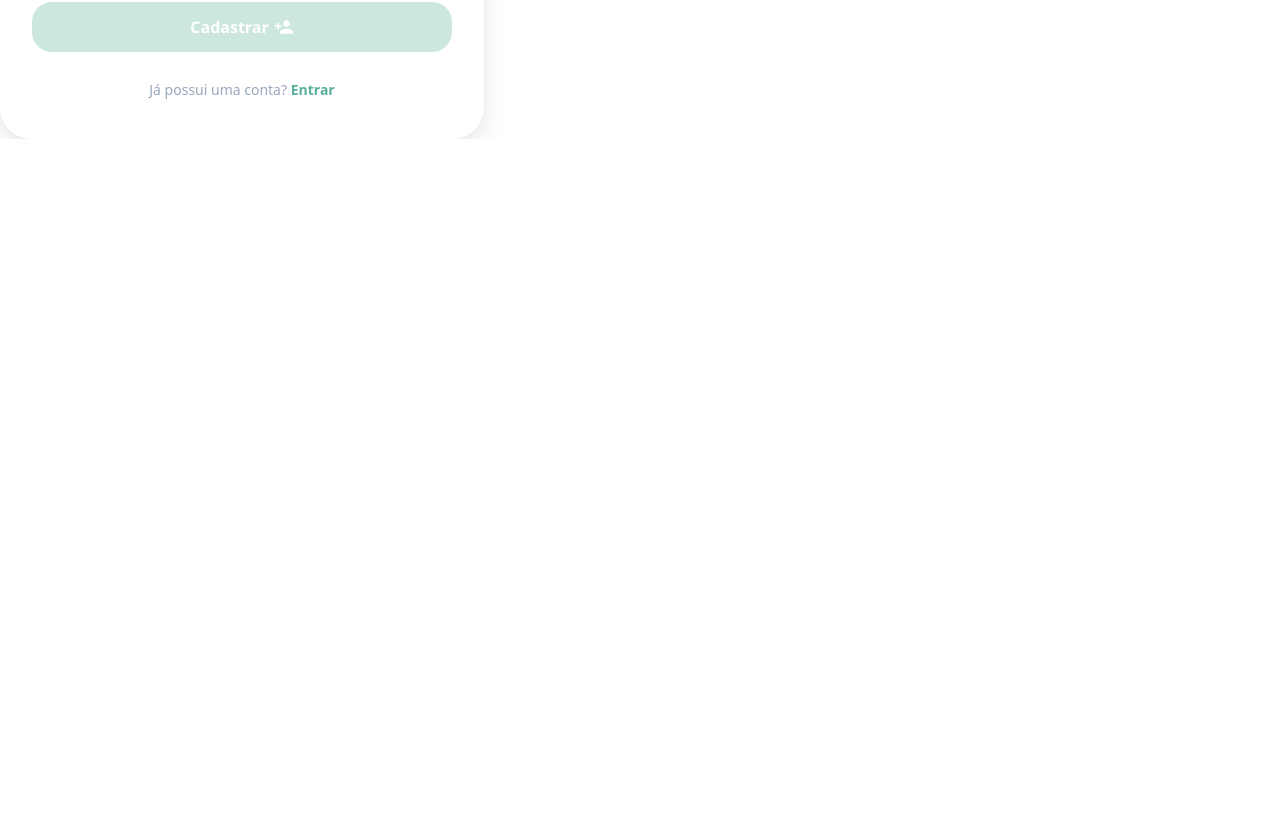
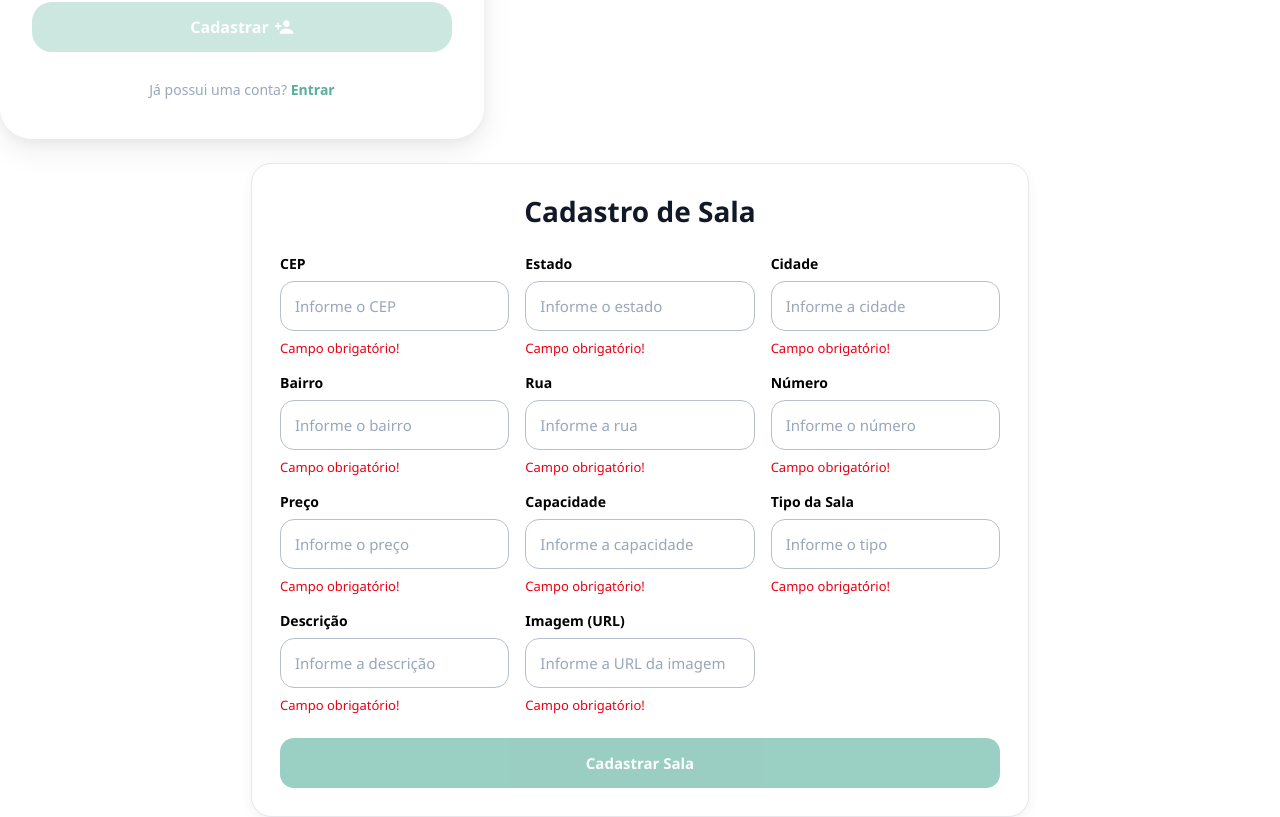
Before and after one commit to Alerrandoribeiro/my-office-front-end-senac, a React (Vite) app: page / in a window 1280 px wide. Shown: the part 1238-2055 px from the top of the page. Before the commit the page ends 1377 px from the top, so only its background shows below. Built offline with nearby package versions, Linux system fonts and the light colour scheme.

Commit message:
Subindo formulário de cadastro de sala

```diff
--- a/src/App.jsx
+++ b/src/App.jsx
@@ -1,4 +1,5 @@
 
+import FormularioDeCadastroDeSala from './components/organismo/FormularioDeCadastroDeSala/FormularioDeCadastroDeSala';
 import FormularioDeCadastroUsuario from './components/organismo/FormularioDeCadastroUsuario/FormularioDeCadastroUsuario';
 import FormularioLogin from './components/organismo/FormularioLogin/FormularioLogin';
 
@@ -9,6 +10,7 @@ function App() {
     <>
       <FormularioLogin/>
       <FormularioDeCadastroUsuario/>
+      <FormularioDeCadastroDeSala/>
     </>
   )
 }
--- /dev/null
+++ b/src/components/organismo/FormularioDeCadastroDeSala/FormularioDeCadastroDeSala.css
@@ -0,0 +1,97 @@
+.formulario-cadastro-sala_root {
+    width: 100%;
+    max-width: 720px;
+
+    margin: 24px auto;
+    padding: 28px;
+
+    background: #ffffff;
+
+    border: 1px solid #e5e7eb;
+    border-radius: 20px;
+
+    box-shadow:
+        0 4px 12px rgba(0, 0, 0, 0.05);
+
+    display: flex;
+    flex-direction: column;
+    gap: 24px;
+
+    font-family: "Segoe UI", sans-serif;
+}
+
+.formulario-cadastro-sala_titulo {
+    margin: 0;
+
+    font-size: 28px;
+    font-weight: 700;
+
+    color: #111827;
+
+    text-align: center;
+}
+
+.formulario-cadastro-sala_campos {
+    display: grid;
+
+    grid-template-columns: repeat(auto-fit, minmax(220px, 1fr));
+
+    gap: 16px;
+}
+
+.formulario-cadastro-sala_campos input,
+.formulario-cadastro-sala_campos textarea {
+    transition:
+        border-color 0.2s ease,
+        box-shadow 0.2s ease;
+}
+
+.formulario-cadastro-sala_campos input:focus,
+.formulario-cadastro-sala_campos textarea:focus {
+    border-color: #2563eb;
+
+    box-shadow: 0 0 0 3px rgba(37, 99, 235, 0.12);
+}
+
+.formulario-cadastro-sala_botao {
+    width: 100%;
+}
+
+.formulario-cadastro-sala_botao button {
+    border-radius: 14px !important;
+
+    font-size: 15px;
+    font-weight: 600;
+
+    transition:
+        transform 0.2s ease,
+        box-shadow 0.2s ease;
+}
+
+.formulario-cadastro-sala_botao button:hover:not(:disabled) {
+    transform: translateY(-1px);
+
+    box-shadow:
+        0 6px 16px rgba(37, 99, 235, 0.18);
+}
+
+.formulario-cadastro-sala_botao button:disabled {
+    opacity: 0.6;
+
+    cursor: not-allowed;
+}
+
+@media (max-width: 768px) {
+    .formulario-cadastro-sala_root {
+        padding: 20px;
+        margin: 16px;
+    }
+
+    .formulario-cadastro-sala_campos {
+        grid-template-columns: 1fr;
+    }
+
+    .formulario-cadastro-sala_titulo {
+        font-size: 24px;
+    }
+}
--- /dev/null
+++ b/src/components/organismo/FormularioDeCadastroDeSala/FormularioDeCadastroDeSala.jsx
@@ -0,0 +1,201 @@
+import { useState } from "react";
+import "./FormularioDeCadastroDeSala.css";
+
+import InputComLabel from "../../moleculas/InputComLabel/InputComLabel";
+import Botao from "../../atomos/Botao/Botao";
+import { MASCARA_CEP, formatarComMascara } from "../../utils/mascaras";
+
+const FormularioDeCadastroDeSala = () => {
+    const [cep, setCep] = useState("");
+    const [estado, setEstado] = useState("");
+    const [cidade, setCidade] = useState("");
+    const [bairro, setBairro] = useState("");
+    const [numero, setNumero] = useState("");
+    const [rua, setRua] = useState("");
+    const [preco, setPreco] = useState("");
+    const [capacidade, setCapacidade] = useState("");
+    const [tipoSala, setTipoSala] = useState("");
+    const [descricao, setDescricao] = useState("");
+    const [imagem, setImagem] = useState("");
+    const [latitude, setLatitude] = useState("");
+    const [longitude, setLongitude] = useState("");
+
+    const limparCampos = () => {
+        setCep("");
+        setEstado("");
+        setCidade("");
+        setBairro("");
+        setRua("");
+        setNumero("");
+        setPreco("");
+        setCapacidade("");
+        setTipoSala("");
+        setDescricao("");
+        setImagem("");
+        setLatitude("");
+        setLongitude("");
+    };
+
+    const erroDeObrigatoriedade = (campo) => {
+        return !campo ? "Campo obrigatório!" : "";
+    };
+
+    const fazerCadastroSala = () => {
+        console.log({
+            cep,
+            estado,
+            cidade,
+            bairro,
+            rua,
+            numero,
+            preco,
+            capacidade,
+            tipoSala,
+            descricao,
+            imagem,
+            latitude,
+            longitude
+        });
+
+        alert("Cadastro realizado com sucesso!");
+        limparCampos();
+    };
+
+    const botaoDesabilitado =
+        !cep ||
+        !estado ||
+        !cidade ||
+        !bairro ||
+        !rua ||
+        !numero ||
+        !preco ||
+        !capacidade ||
+        !tipoSala ||
+        !descricao ||
+        !imagem ||
+        !latitude ||
+        !longitude;
+
+    return (
+        <div className="formulario-cadastro-sala_root">
+            <h1 className="formulario-cadastro-sala_titulo">
+                Cadastro de Sala
+            </h1>
+
+            <div className="formulario-cadastro-sala_campos">
+
+                <InputComLabel
+                    label="CEP"
+                    placeholder="Informe o CEP"
+                    valor={cep}
+                    aoAlterar={(e) => setCep(formatarComMascara(e.target.value, MASCARA_CEP))}
+                    largura="100%"
+                    mensagemErro={erroDeObrigatoriedade(cep)}
+                />
+
+                <InputComLabel
+                    label="Estado"
+                    placeholder="Informe o estado"
+                    valor={estado}
+                    aoAlterar={(e) => setEstado(e.target.value)}
+                    largura="100%"
+                    mensagemErro={erroDeObrigatoriedade(estado)}
+                />
+
+                <InputComLabel
+                    label="Cidade"
+                    placeholder="Informe a cidade"
+                    valor={cidade}
+                    aoAlterar={(e) => setCidade(e.target.value)}
+                    largura="100%"
+                    mensagemErro={erroDeObrigatoriedade(cidade)}
+                />
+
+                <InputComLabel
+                    label="Bairro"
+                    placeholder="Informe o bairro"
+                    valor={bairro}
+                    aoAlterar={(e) => setBairro(e.target.value)}
+                    largura="100%"
+                    mensagemErro={erroDeObrigatoriedade(bairro)}
+                />
+
+                <InputComLabel
+                    label="Rua"
+                    placeholder="Informe a rua"
+                    valor={rua}
+                    aoAlterar={(e) => setRua(e.target.value)}
+                    largura="100%"
+                    mensagemErro={erroDeObrigatoriedade(rua)}
+                />
+
+                <InputComLabel
+                    label="Número"
+                    placeholder="Informe o número"
+                    valor={numero}
+                    aoAlterar={(e) => setNumero(e.target.value)}
+                    largura="100%"
+                    mensagemErro={erroDeObrigatoriedade(numero)}
+                />
+
+                <InputComLabel
+                    label="Preço"
+                    placeholder="Informe o preço"
+                    valor={preco}
+                    aoAlterar={(e) => setPreco(e.target.value)}
+                    largura="100%"
+                    mensagemErro={erroDeObrigatoriedade(preco)}
+                />
+
+                <InputComLabel
+                    label="Capacidade"
+                    placeholder="Informe a capacidade"
+                    valor={capacidade}
+                    aoAlterar={(e) => setCapacidade(e.target.value)}
+                    largura="100%"
+                    mensagemErro={erroDeObrigatoriedade(capacidade)}
+                />
+
+                <InputComLabel
+                    label="Tipo da Sala"
+                    placeholder="Informe o tipo"
+                    valor={tipoSala}
+                    aoAlterar={(e) => setTipoSala(e.target.value)}
+                    largura="100%"
+                    mensagemErro={erroDeObrigatoriedade(tipoSala)}
+                />
+
+                <InputComLabel
+                    label="Descrição"
+                    placeholder="Informe a descrição"
+                    valor={descricao}
+                    aoAlterar={(e) => setDescricao(e.target.value)}
+                    largura="100%"
+                    mensagemErro={erroDeObrigatoriedade(descricao)}
+                />
+
+                <InputComLabel
+                    label="Imagem (URL)"
+                    placeholder="Informe a URL da imagem"
+                    valor={imagem}
+                    aoAlterar={(e) => setImagem(e.target.value)}
+                    largura="100%"
+                    mensagemErro={erroDeObrigatoriedade(imagem)}
+                />
+            </div>
+
+            <div className="formulario-cadastro-sala_botao">
+                <Botao
+                    texto="Cadastrar Sala"
+                    cor="primaria"
+                    largura="100%"
+                    altura="50px"
+                    aoClicar={fazerCadastroSala}
+                    desabilitado={botaoDesabilitado}
+                />
+            </div>
+        </div>
+    );
+};
+
+export default FormularioDeCadastroDeSala;
```
